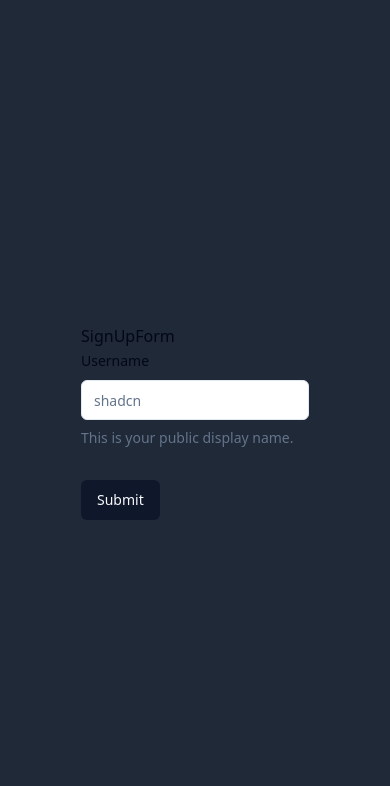
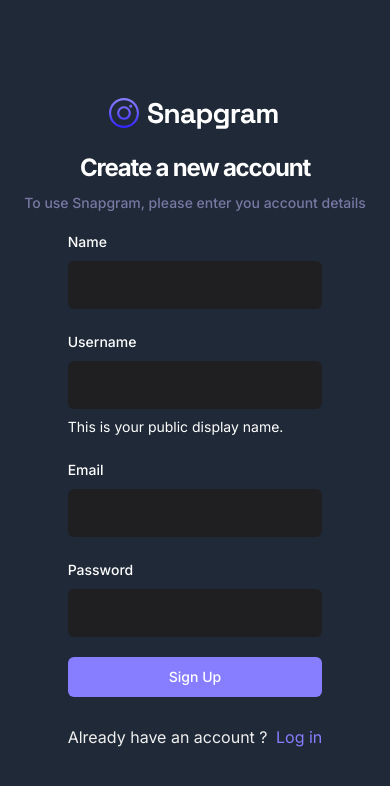
Before and after one commit to Kriss-Hanna/krissGram, a React (Vite) app: page /sign-up in a window 390 px wide. Shown: the top 786 px of the page. Built offline with nearby package versions, Linux system fonts and the light colour scheme.

Commit message:
Form to sign up & style tailwindcss

```diff
--- a/src/_auth/forms/SignUpForm.tsx
+++ b/src/_auth/forms/SignUpForm.tsx
@@ -1,6 +1,5 @@
 import { zodResolver } from "@hookform/resolvers/zod";
 import { useForm } from "react-hook-form";
-
 import { Button } from "@/components/ui/button";
 import {
   Form,
@@ -12,10 +11,15 @@
   FormMessage,
 } from "@/components/ui/form";
 import { Input } from "@/components/ui/input";
+
 import { signupValidationSchema } from "@/lib/validation";
 import z from "zod";
+import Loader from "@/components/shared/Loader";
+import { Link } from "react-router-dom";
 
 const SignUpForm = () => {
+  const isLoading = false;
+
   // 1. Define your form.
   const form = useForm<z.infer<typeof signupValidationSchema>>({
     resolver: zodResolver(signupValidationSchema),
@@ -35,10 +39,35 @@
   }
 
   return (
-    <div>
-      <h1>SignUpForm</h1>
     <Form {...form}>
-        <form onSubmit={form.handleSubmit(onSubmit)} className="space-y-8">
+      <div className="sm:w-420 flex-center flex-col ">
+        <img src="./assets/images/logo.svg" alt="" />
+
+        <h2 className="h3-bold md:h2-bold pt-5 sm:pt-12">
+          Create a new account
+        </h2>
+        <p className="text-light-3 small-medium md:base-regular mt-2">
+          To use Snapgram, please enter you account details
+        </p>
+      </div>
+
+      <form
+        onSubmit={form.handleSubmit(onSubmit)}
+        className="flex flex-col gap-5  mt-4"
+      >
+        <FormField
+          control={form.control}
+          name="name"
+          render={({ field }) => (
+            <FormItem>
+              <FormLabel>Name</FormLabel>
+              <FormControl>
+                <Input type="text" className="shad-input" {...field} />
+              </FormControl>
+              <FormMessage />
+            </FormItem>
+          )}
+        />
         <FormField
           control={form.control}
           name="username"
@@ -46,7 +75,7 @@
             <FormItem>
               <FormLabel>Username</FormLabel>
               <FormControl>
-                  <Input placeholder="shadcn" {...field} />
+                <Input type="text" className="shad-input" {...field} />
               </FormControl>
               <FormDescription>
                 This is your public display name.
@@ -55,10 +84,54 @@
             </FormItem>
           )}
         />
-          <Button type="submit">Submit</Button>
+        <FormField
+          control={form.control}
+          name="email"
+          render={({ field }) => (
+            <FormItem>
+              <FormLabel>Email</FormLabel>
+              <FormControl>
+                <Input type="text" className="shad-input" {...field} />
+              </FormControl>
+              <FormMessage />
+            </FormItem>
+          )}
+        />
+        <FormField
+          control={form.control}
+          name="password"
+          render={({ field }) => (
+            <FormItem>
+              <FormLabel>Password</FormLabel>
+              <FormControl>
+                <Input type="password" className="shad-input" {...field} />
+              </FormControl>
+              <FormMessage />
+            </FormItem>
+          )}
+        />
+
+        <Button type="submit" className="shad-button_primary">
+          {isLoading ? (
+            <div className="flex-center gap-2 items-center">
+              <Loader /> Loading ...
+            </div>
+          ) : (
+            <div>Sign Up</div>
+          )}
+        </Button>
+
+        <p className="text-small-regular text-light-2 text-center mt-2">
+          Already have an account ?{" "}
+          <Link
+            to="/sign-in"
+            className="text-primary-500 text-small-semibold ml-1"
+          >
+            Log in
+          </Link>
+        </p>
       </form>
     </Form>
-    </div>
   );
 };
 
--- /dev/null
+++ b/src/components/shared/Loader.tsx
@@ -0,0 +1,11 @@
+import React from "react";
+
+const Loader = () => {
+  return (
+    <div className="flex-center w-full">
+      <img src="./assets/icons/loader.svg" alt="loader" width={24} />
+    </div>
+  );
+};
+
+export default Loader;
--- a/src/globals.css
+++ b/src/globals.css
@@ -1,76 +1,280 @@
+@import url("https://fonts.googleapis.com/css2?family=Inter:wght@400;500;600;700;800&display=swap");
+
 @tailwind base;
 @tailwind components;
 @tailwind utilities;
 
 @layer base {
-  :root {
-    --background: 0 0% 100%;
-    --foreground: 222.2 84% 4.9%;
-
-    --card: 0 0% 100%;
-    --card-foreground: 222.2 84% 4.9%;
-
-    --popover: 0 0% 100%;
-    --popover-foreground: 222.2 84% 4.9%;
-
-    --primary: 222.2 47.4% 11.2%;
-    --primary-foreground: 210 40% 98%;
-
-    --secondary: 210 40% 96.1%;
-    --secondary-foreground: 222.2 47.4% 11.2%;
-
-    --muted: 210 40% 96.1%;
-    --muted-foreground: 215.4 16.3% 46.9%;
-
-    --accent: 210 40% 96.1%;
-    --accent-foreground: 222.2 47.4% 11.2%;
-
-    --destructive: 0 84.2% 60.2%;
-    --destructive-foreground: 210 40% 98%;
-
-    --border: 214.3 31.8% 91.4%;
-    --input: 214.3 31.8% 91.4%;
-    --ring: 222.2 84% 4.9%;
-
-    --radius: 0.5rem;
+  * {
+    @apply box-border list-none p-0 m-0 scroll-smooth;
   }
 
-  .dark {
-    --background: 222.2 84% 4.9%;
-    --foreground: 210 40% 98%;
-
-    --card: 222.2 84% 4.9%;
-    --card-foreground: 210 40% 98%;
-
-    --popover: 222.2 84% 4.9%;
-    --popover-foreground: 210 40% 98%;
-
-    --primary: 210 40% 98%;
-    --primary-foreground: 222.2 47.4% 11.2%;
-
-    --secondary: 217.2 32.6% 17.5%;
-    --secondary-foreground: 210 40% 98%;
-
-    --muted: 217.2 32.6% 17.5%;
-    --muted-foreground: 215 20.2% 65.1%;
-
-    --accent: 217.2 32.6% 17.5%;
-    --accent-foreground: 210 40% 98%;
-
-    --destructive: 0 62.8% 30.6%;
-    --destructive-foreground: 210 40% 98%;
-
-    --border: 217.2 32.6% 17.5%;
-    --input: 217.2 32.6% 17.5%;
-    --ring: 212.7 26.8% 83.9%;
+  body {
+    @apply bg-dark-1 text-white min-h-screen font-inter;
   }
 }
 
-@layer base {
-  * {
-    @apply border-border;
+@layer utilities {
+  /* TYPOGRAPHY */
+  .h1-bold {
+    @apply text-[36px] font-bold leading-[140%] tracking-tighter;
   }
-  body {
-    @apply bg-background text-foreground;
+
+  .h1-semibold {
+    @apply text-[36px] font-semibold leading-[140%] tracking-tighter;
+  }
+
+  .h2-bold {
+    @apply text-[30px] font-bold leading-[140%] tracking-tighter;
+  }
+
+  .h3-bold {
+    @apply text-[24px] font-bold leading-[140%] tracking-tighter;
+  }
+
+  .base-semibold {
+    @apply text-[16px] font-semibold leading-[140%] tracking-tighter;
+  }
+
+  .base-medium {
+    @apply text-[16px] font-medium leading-[140%];
+  }
+
+  .base-regular {
+    @apply text-[16px] font-normal leading-[140%];
+  }
+
+  .body-bold {
+    @apply text-[18px] font-bold leading-[140%];
+  }
+
+  .body-medium {
+    @apply text-[18px] font-medium leading-[140%];
+  }
+
+  .small-semibold {
+    @apply text-[14px] font-semibold leading-[140%] tracking-tighter;
+  }
+
+  .small-medium {
+    @apply text-[14px] font-medium leading-[140%];
+  }
+
+  .small-regular {
+    @apply text-[14px] font-normal leading-[140%];
+  }
+
+  .subtle-semibold {
+    @apply text-[12px] font-semibold leading-[140%];
+  }
+
+  .tiny-medium {
+    @apply text-[10px] font-medium leading-[140%];
+  }
+
+  /* UTILITIES */
+  .invert-white {
+    @apply invert brightness-0 transition;
+  }
+
+  .flex-center {
+    @apply flex justify-center items-center;
+  }
+
+  .flex-between {
+    @apply flex justify-between items-center;
+  }
+
+  .flex-start {
+    @apply flex justify-start items-center;
+  }
+
+  .custom-scrollbar::-webkit-scrollbar {
+    width: 3px;
+    height: 3px;
+    border-radius: 2px;
+  }
+
+  .custom-scrollbar::-webkit-scrollbar-track {
+    background: #09090a;
+  }
+
+  .custom-scrollbar::-webkit-scrollbar-thumb {
+    background: #5c5c7b;
+    border-radius: 50px;
+  }
+
+  .custom-scrollbar::-webkit-scrollbar-thumb:hover {
+    background: #7878a3;
+  }
+
+  .common-container {
+    @apply flex flex-col flex-1 items-center gap-10 overflow-scroll py-10 px-5 md:px-8 lg:p-14 custom-scrollbar;
+  }
+
+  /* All Users */
+  .user-container {
+    @apply max-w-5xl flex flex-col items-start w-full gap-6 md:gap-9;
+  }
+
+  .user-grid {
+    @apply w-full grid grid-cols-1 xs:grid-cols-2 md:grid-cols-2 lg:grid-cols-2 xl:grid-cols-3 gap-7 max-w-5xl;
+  }
+
+  /* Explore */
+  .explore-container {
+    @apply flex flex-col flex-1 items-center overflow-scroll py-10 px-5 md:p-14 custom-scrollbar;
+  }
+
+  .explore-inner_container {
+    @apply max-w-5xl flex flex-col items-center w-full gap-6 md:gap-9;
+  }
+
+  .explore-search {
+    @apply h-12 bg-dark-4 border-none placeholder:text-light-4 focus-visible:ring-0 focus-visible:ring-offset-0 ring-offset-0 !important;
+  }
+
+  /* Home */
+  .home-container {
+    @apply flex flex-col flex-1 items-center gap-10 overflow-scroll py-10 px-5 md:px-8 lg:p-14 custom-scrollbar;
+  }
+
+  .home-posts {
+    @apply max-w-screen-sm flex flex-col items-center w-full gap-6 md:gap-9;
+  }
+
+  .home-creators {
+    @apply hidden xl:flex flex-col w-72 2xl:w-465 px-6 py-10 gap-10  overflow-scroll custom-scrollbar;
+  }
+
+  /* Post Details */
+  .post_details-container {
+    @apply flex flex-col flex-1 gap-10 overflow-scroll py-10 px-5 md:p-14 custom-scrollbar items-center;
+  }
+
+  .post_details-card {
+    @apply bg-dark-2 w-full max-w-5xl rounded-[30px] flex-col flex xl:flex-row border border-dark-4 xl:rounded-l-[24px];
+  }
+
+  .post_details-img {
+    @apply h-80 lg:h-[480px] xl:w-[48%] rounded-t-[30px] xl:rounded-l-[24px] xl:rounded-tr-none object-cover p-5 bg-dark-1;
+  }
+
+  .post_details-info {
+    @apply bg-dark-2 flex flex-col gap-5 lg:gap-7 flex-1 items-start p-8 rounded-[30px];
+  }
+
+  .post_details-delete_btn {
+    @apply p-0 flex gap-3 hover:bg-transparent hover:text-light-1  text-light-1 small-medium lg:base-medium;
+  }
+
+  /* Profile */
+  .profile-container {
+    @apply flex flex-col items-center flex-1 gap-10 overflow-scroll py-10 px-5 md:p-14 custom-scrollbar;
+  }
+
+  .profile-inner_container {
+    @apply flex items-center md:mb-8 xl:items-start gap-8 flex-col xl:flex-row relative max-w-5xl w-full;
+  }
+
+  .profile-tab {
+    @apply flex-center gap-3 py-4 w-48 bg-dark-2  transition flex-1 xl:flex-initial;
+  }
+
+  /* Saved */
+  .saved-container {
+    @apply flex flex-col flex-1 items-center gap-10 overflow-scroll py-10 px-5 md:p-14 custom-scrollbar;
+  }
+
+  /* Bottom bar */
+  .bottom-bar {
+    @apply z-50 flex-between w-full sticky bottom-0 rounded-t-[20px] bg-dark-2 px-5 py-4 md:hidden;
+  }
+
+  /* File uploader */
+  .file_uploader-img {
+    @apply h-80 lg:h-[480px] w-full rounded-[24px] object-cover object-top;
+  }
+
+  .file_uploader-label {
+    @apply text-light-4 text-center small-regular w-full p-4 border-t border-t-dark-4;
+  }
+
+  .file_uploader-box {
+    @apply flex-center flex-col p-7 h-80 lg:h-[612px];
+  }
+
+  /* Grid Post List */
+  .grid-container {
+    @apply w-full grid grid-cols-1 sm:grid-cols-2 md:grid-cols-1 lg:grid-cols-2 xl:grid-cols-3 gap-7 max-w-5xl;
+  }
+
+  .grid-post_link {
+    @apply flex rounded-[24px] border border-dark-4 overflow-hidden cursor-pointer w-full h-full;
+  }
+
+  .grid-post_user {
+    @apply absolute bottom-0 p-5 flex-between w-full bg-gradient-to-t from-dark-3 to-transparent rounded-b-[24px] gap-2;
+  }
+
+  /* Left sidebar */
+  .leftsidebar {
+    @apply hidden md:flex px-6 py-10 flex-col justify-between min-w-[270px] bg-dark-2;
+  }
+
+  .leftsidebar-link {
+    @apply rounded-lg base-medium hover:bg-primary-500 transition;
+  }
+
+  /* Post Card */
+  .post-card {
+    @apply bg-dark-2 rounded-3xl border border-dark-4 p-5 lg:p-7 w-full max-w-screen-sm;
+  }
+
+  .post-card_img {
+    @apply h-64 xs:h-[400px] lg:h-[450px] w-full rounded-[24px] object-cover mb-5;
+  }
+
+  /* Topbar */
+  .topbar {
+    @apply sticky top-0 z-50 md:hidden bg-dark-2 w-full;
+  }
+
+  /* User card */
+  .user-card {
+    @apply flex-center flex-col gap-4 border border-dark-4 rounded-[20px] px-5 py-8;
   }
 }
+
+@layer components {
+  /* SHADCN COMPONENTS */
+  /* Form */
+  .shad-form_label {
+    @apply text-white !important;
+  }
+
+  .shad-form_message {
+    @apply text-red !important;
+  }
+
+  .shad-input {
+    @apply h-12 bg-dark-4 border-none placeholder:text-light-4 focus-visible:ring-1 focus-visible:ring-offset-1 ring-offset-light-3 !important;
+  }
+
+  .shad-textarea {
+    @apply h-36 bg-dark-3 rounded-xl border-none focus-visible:ring-1 focus-visible:ring-offset-1 ring-offset-light-3 !important;
+  }
+
+  /* Button */
+  .shad-button_primary {
+    @apply bg-primary-500 hover:bg-primary-500 text-light-1 flex gap-2 !important;
+  }
+
+  .shad-button_dark_4 {
+    @apply h-12 bg-dark-4 px-5 text-light-1 flex gap-2 !important;
+  }
+
+  .shad-button_ghost {
+    @apply flex gap-4 items-center justify-start hover:bg-transparent hover:text-white !important;
+  }
+}
--- a/tailwind.config.js
+++ b/tailwind.config.js
@@ -1,12 +1,14 @@
 /** @type {import('tailwindcss').Config} */
+const defaultTheme = require("tailwindcss/defaultTheme");
+
 module.exports = {
   darkMode: ["class"],
   content: [
-    './pages/**/*.{ts,tsx}',
-    './components/**/*.{ts,tsx}',
-    './app/**/*.{ts,tsx}',
-    './src/**/*.{ts,tsx}',
-	],
+    "./pages/**/*.{ts,tsx}",
+    "./components/**/*.{ts,tsx}",
+    "./app/**/*.{ts,tsx}",
+    "./src/**/*.{ts,tsx}",
+  ],
   theme: {
     container: {
       center: true,
@@ -17,44 +19,29 @@
     },
     extend: {
       colors: {
-        border: "hsl(var(--border))",
-        input: "hsl(var(--input))",
-        ring: "hsl(var(--ring))",
-        background: "hsl(var(--background))",
-        foreground: "hsl(var(--foreground))",
-        primary: {
-          DEFAULT: "hsl(var(--primary))",
-          foreground: "hsl(var(--primary-foreground))",
-        },
-        secondary: {
-          DEFAULT: "hsl(var(--secondary))",
-          foreground: "hsl(var(--secondary-foreground))",
-        },
-        destructive: {
-          DEFAULT: "hsl(var(--destructive))",
-          foreground: "hsl(var(--destructive-foreground))",
-        },
-        muted: {
-          DEFAULT: "hsl(var(--muted))",
-          foreground: "hsl(var(--muted-foreground))",
-        },
-        accent: {
-          DEFAULT: "hsl(var(--accent))",
-          foreground: "hsl(var(--accent-foreground))",
-        },
-        popover: {
-          DEFAULT: "hsl(var(--popover))",
-          foreground: "hsl(var(--popover-foreground))",
-        },
-        card: {
-          DEFAULT: "hsl(var(--card))",
-          foreground: "hsl(var(--card-foreground))",
-        },
+        "primary-500": "#877EFF",
+        "primary-600": "#5D5FEF",
+        "secondary-500": "#FFB620",
+        "off-white": "#D0DFFF",
+        red: "#FF5A5A",
+        "dark-1": "#000000",
+        "dark-2": "#09090A",
+        "dark-3": "#101012",
+        "dark-4": "#1F1F22",
+        "light-1": "#FFFFFF",
+        "light-2": "#EFEFEF",
+        "light-3": "#7878A3",
+        "light-4": "#5C5C7B",
       },
-      borderRadius: {
-        lg: "var(--radius)",
-        md: "calc(var(--radius) - 2px)",
-        sm: "calc(var(--radius) - 4px)",
+      screens: {
+        xs: "480px",
+      },
+      width: {
+        420: "420px",
+        465: "465px",
+      },
+      fontFamily: {
+        inter: ["Inter", "sans-serif"],
       },
       keyframes: {
         "accordion-down": {
@@ -73,4 +60,4 @@
     },
   },
   plugins: [require("tailwindcss-animate")],
-}
+};
```
Also changed, not shown: src/App.tsx (+7 -9 lines). Lines whose indentation alone changed are shown as unchanged.
